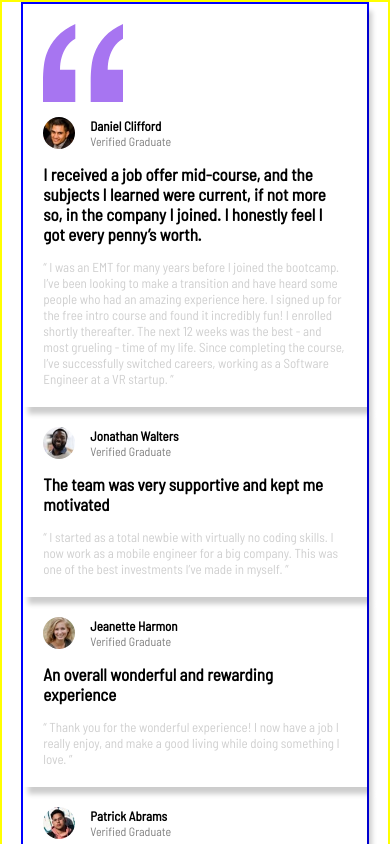
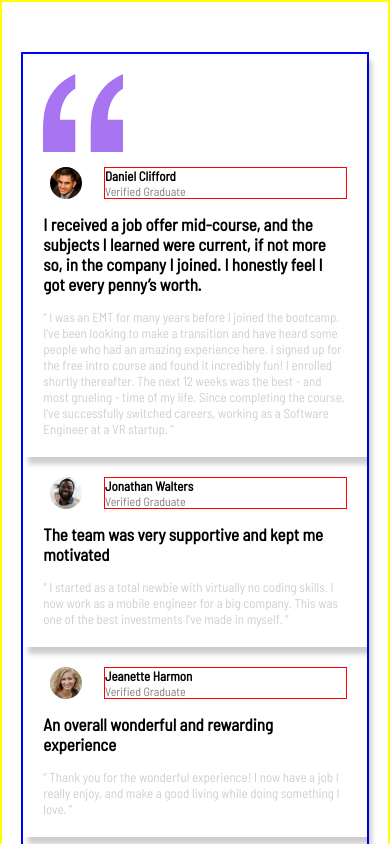
Before and after one commit to Martinien-Fokoue/testimonial-grid-section-main, a plain HTML site: page index.html in a window 390 px wide. Shown: the top 844 px of the page. Drawn offline with Linux system fonts and the light colour scheme.

Commit message:
modification 1

```diff
--- a/css/style.css
+++ b/css/style.css
@@ -33,8 +33,9 @@
       height: 32px;
     }
 
-  /* .user_infos .infos {
-  } */
+  .user_infos .infos {
+    border: 1px solid red;
+  }
     .infos .user_name {
       font-weight: 600;
     }
@@ -148,14 +149,13 @@ body {
 
   body {
     border: 2px solid yellow;
-    /* height: auto; */
-    /* margin: 50px 0; */
   }
+
 
   .container {
     border: 2px solid blue;
     width: 90%;
-    margin: 0 auto;
+    margin: 50px auto;
     grid-template-columns: 1fr;
     grid-gap: 20px;
   }
@@ -179,4 +179,7 @@ body {
       width: 80px;
     }
 
+    .user_infos {
+      grid-template-columns: 1fr 80%;
+    }
 }
```
